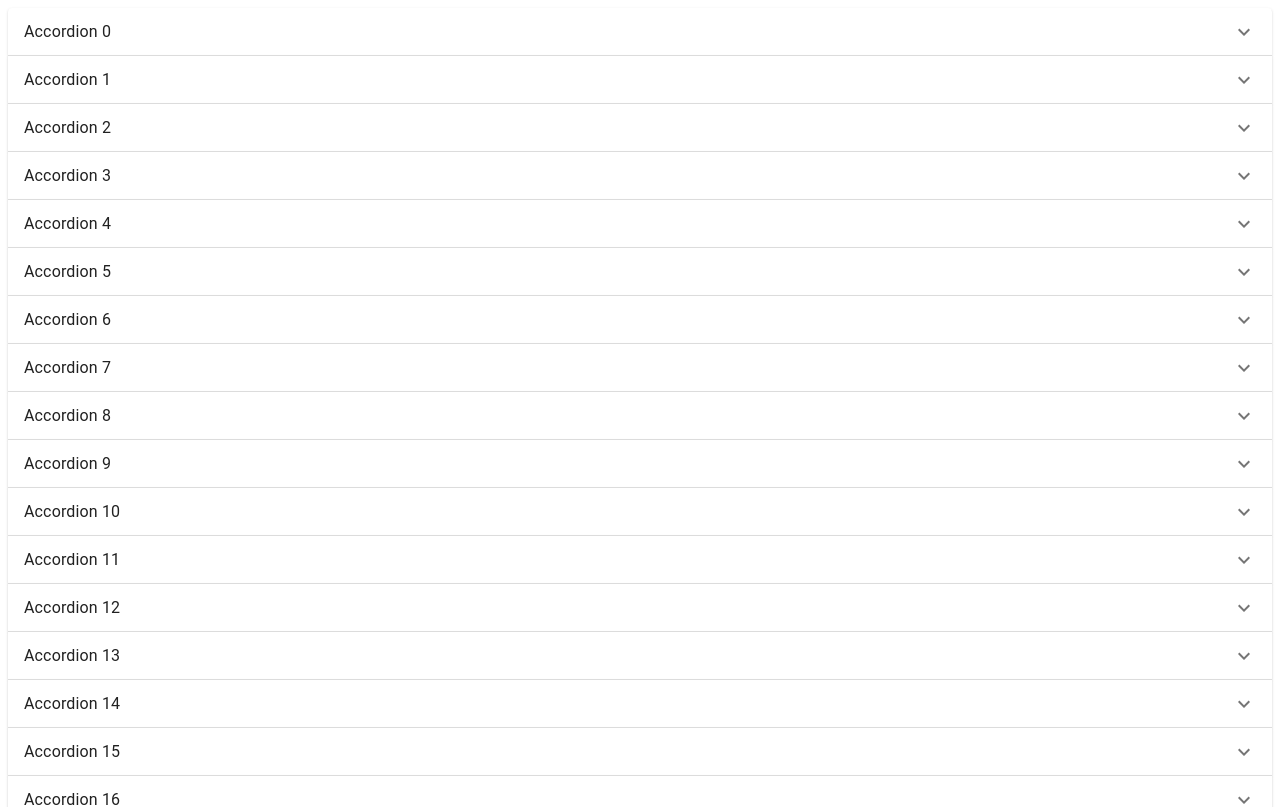
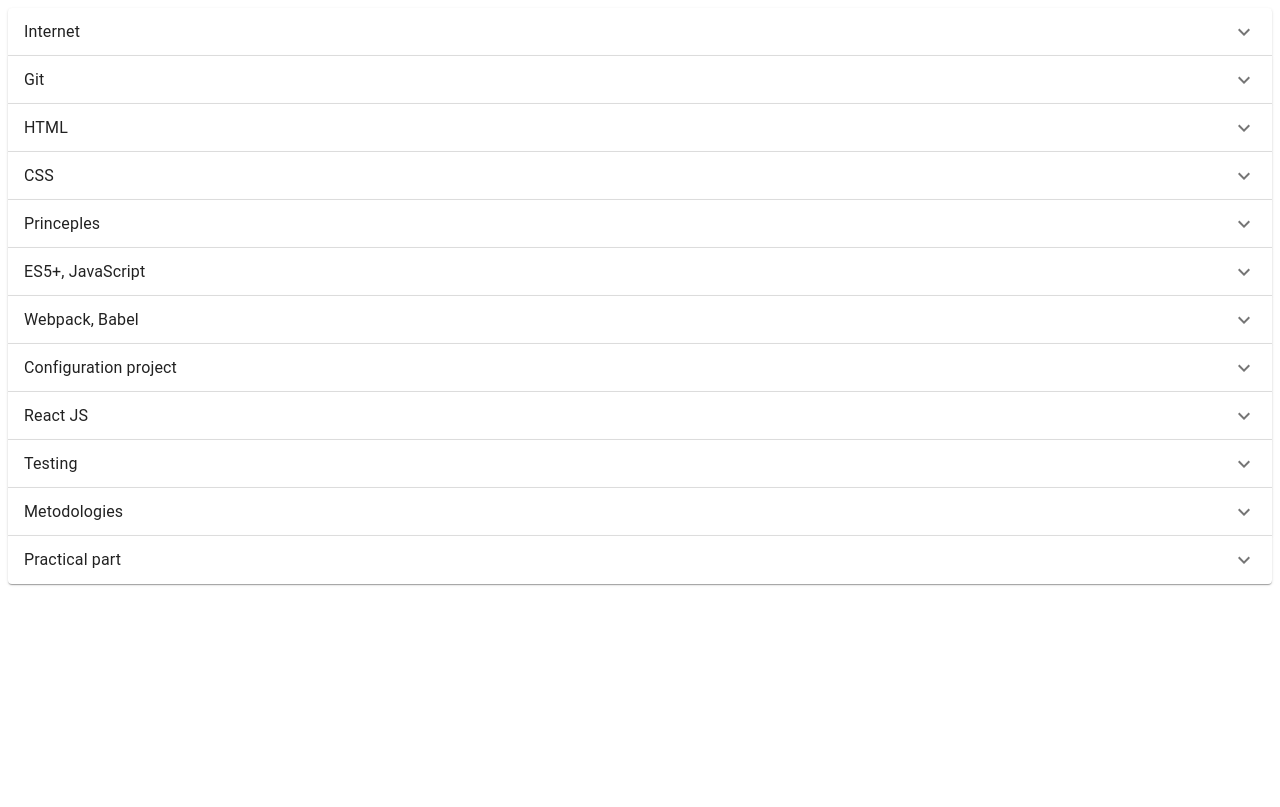
Before and after one commit to AndriyMelnykIt/-heat-sheet, a React (Vite) app: page / in a window 1280 px wide. Shown: the top 807 px of the page. Built offline with nearby package versions, Linux system fonts and the light colour scheme.

Commit message:
added mock db

```diff
--- /dev/null
+++ b/mock_db.ts
@@ -0,0 +1,254 @@
+export const modules = [
+  {
+    id: 1,
+    name: 'Internet',
+    questions: [
+      {
+        id: '1_1',
+        question: 'question 1',
+        description: 'description 1',
+      },
+      {
+        id: '1_2',
+        question: 'question 2',
+        description: 'description 2',
+      },
+      {
+        id: '1_3',
+        question: 'question 3',
+        description: 'description 3',
+      },
+    ],
+  },
+  {
+    id: 2,
+    name: 'Git',
+    questions: [
+      {
+        id: '2_1',
+        question: 'question 1',
+        description: 'description 1',
+      },
+      {
+        id: '2_2',
+        question: 'question 2',
+        description: 'description 2',
+      },
+      {
+        id: '2_3',
+        question: 'question 3',
+        description: 'description 3',
+      },
+    ],
+  },
+  {
+    id: 3,
+    name: 'HTML',
+    questions: [
+      {
+        id: '3_1',
+        question: 'question 1',
+        description: 'description 1',
+      },
+      {
+        id: '3_2',
+        question: 'question 2',
+        description: 'description 2',
+      },
+      {
+        id: '3_3',
+        question: 'question 3',
+        description: 'description 3',
+      },
+    ],
+  },
+  {
+    id: 4,
+    name: 'CSS',
+    questions: [
+      {
+        id: '4_1',
+        question: 'question 1',
+        description: 'description 1',
+      },
+      {
+        id: '4_2',
+        question: 'question 2',
+        description: 'description 2',
+      },
+      {
+        id: '4_3',
+        question: 'question 3',
+        description: 'description 3',
+      },
+    ],
+  },
+  {
+    id: 5,
+    name: 'Princeples',
+    questions: [
+      {
+        id: '5_1',
+        question: 'question 1',
+        description: 'description 1',
+      },
+      {
+        id: '5_2',
+        question: 'question 2',
+        description: 'description 2',
+      },
+      {
+        id: '5_3',
+        question: 'question 3',
+        description: 'description 3',
+      },
+    ],
+  },
+  {
+    id: 6,
+    name: 'ES5+, JavaScript',
+    questions: [
+      {
+        id: '6_1',
+        question: 'question 1',
+        description: 'description 1',
+      },
+      {
+        id: '6_2',
+        question: 'question 2',
+        description: 'description 2',
+      },
+      {
+        id: '6_3',
+        question: 'question 3',
+        description: 'description 3',
+      },
+    ],
+  },
+  {
+    id: 7,
+    name: 'Webpack, Babel',
+    questions: [
+      {
+        id: '7_1',
+        question: 'question 1',
+        description: 'description 1',
+      },
+      {
+        id: '7_2',
+        question: 'question 2',
+        description: 'description 2',
+      },
+      {
+        id: '7_3',
+        question: 'question 3',
+        description: 'description 3',
+      },
+    ],
+  },
+  {
+    id: 8,
+    name: 'Configuration project',
+    questions: [
+      {
+        id: '8_1',
+        question: 'question 1',
+        description: 'description 1',
+      },
+      {
+        id: '8_2',
+        question: 'question 2',
+        description: 'description 2',
+      },
+      {
+        id: '8_3',
+        question: 'question 3',
+        description: 'description 3',
+      },
+    ],
+  },
+  {
+    id: 9,
+    name: 'React JS',
+    questions: [
+      {
+        id: '9_1',
+        question: 'question 1',
+        description: 'description 1',
+      },
+      {
+        id: '9_2',
+        question: 'question 2',
+        description: 'description 2',
+      },
+      {
+        id: '9_3',
+        question: 'question 3',
+        description: 'description 3',
+      },
+    ],
+  },
+  {
+    id: 10,
+    name: 'Testing',
+    questions: [
+      {
+        id: '10_1',
+        question: 'question 1',
+        description: 'description 1',
+      },
+      {
+        id: '10_2',
+        question: 'question 2',
+        description: 'description 2',
+      },
+      {
+        id: '10_3',
+        question: 'question 3',
+        description: 'description 3',
+      },
+    ],
+  },
+  {
+    id: 11,
+    name: 'Metodologies',
+    questions: [
+      {
+        id: '11_1',
+        question: 'question 1',
+        description: 'description 1',
+      },
+      {
+        id: '11_2',
+        question: 'question 2',
+        description: 'description 2',
+      },
+      {
+        id: '11_3',
+        question: 'question 3',
+        description: 'description 3',
+      },
+    ],
+  },
+  {
+    id: 12,
+    name: 'Practical  part',
+    questions: [
+      {
+        id: '12_1',
+        question: 'question 1',
+        description: 'description 1',
+      },
+      {
+        id: '12_2',
+        question: 'question 2',
+        description: 'description 2',
+      },
+      {
+        id: '12_3',
+        question: 'question 3',
+        description: 'description 3',
+      },
+    ],
+  },
+];
--- a/src/components/Module.tsx
+++ b/src/components/ModuleAccordion.tsx
@@ -5,13 +5,14 @@
 import Typography from '@mui/material/Typography';
 import ExpandMoreIcon from '@mui/icons-material/ExpandMore';
 import { Link } from 'react-router-dom';
+import { Module } from '../interfaces';
 
 interface Props {
-  number: number;
-  id: number;
+  module: Module;
 }
 
-const Module: FC<Props> = ({ number, id }) => {
+const ModuleAccordion: FC<Props> = ({ module }) => {
+
   return (
     <Accordion>
       <AccordionSummary
@@ -19,15 +20,16 @@
         aria-controls="panel1a-content"
         id="panel1a-header"
       >
-        <Typography>Accordion {number}</Typography>
+        <Typography>{module.name}</Typography>
       </AccordionSummary>
-      <AccordionDetails>
-        {/* TODO: Add list of questions */}
-        <Typography>list of questions</Typography>
-        <Link to={`/question/${id}`}>question</Link>
+      <AccordionDetails  style={{ display: 'flex', flexDirection: 'column', gap: 10 }}>
+        {module.questions.map(question => <Link key={question.id} to={`/question/${question.id}`}>
+            {question.question}
+          </Link>
+        )}
       </AccordionDetails>
     </Accordion>
   );
 };
 
-export default Module;
+export default ModuleAccordion;
--- /dev/null
+++ b/src/interfaces.ts
@@ -0,0 +1,11 @@
+export interface Question {
+  id: string;
+  question: string;
+  description: string;
+}
+
+export interface Module {
+  id: number;
+  name: string;
+  questions: Question[];
+}
--- a/src/main.tsx
+++ b/src/main.tsx
@@ -1,8 +1,6 @@
 import React from 'react'
 import ReactDOM from 'react-dom/client'
-import { BrowserRouter, RouterProvider } from "react-router-dom";
-
-import router from './routes/AppRoutes';
+import { BrowserRouter } from "react-router-dom";
 
 import './index.css'
 import App from './App';
--- a/src/pages/HomePage.tsx
+++ b/src/pages/HomePage.tsx
@@ -1,20 +1,12 @@
 import React from 'react';
-import Module from '../components/Module';
+import ModuleAccordion from '../components/ModuleAccordion.tsx';
+
+import { modules } from '../../mock_db.ts';
 
 const HomePage = () => {
-  const genData = () => {
-    let acc = [];
-    for (let i = 0; i < 20; i++) {
-      acc.push(<Module number={i} id={i} />);
-    }
-    return acc;
-  };
-
   return (
     <div>
-      {genData().map((item) => (
-        <>{item}</>
-      ))}
+      {modules.map(module => <ModuleAccordion key={module.id} module={module}/>)}
     </div>
   );
 };
--- a/src/pages/QuestionPage.tsx
+++ b/src/pages/QuestionPage.tsx
@@ -8,7 +8,7 @@
 
   return <>
     <Header />
-    <div>number: {param.id}</div>
+    <div>desc: {param.id}</div>
   </>
 };
 
```
